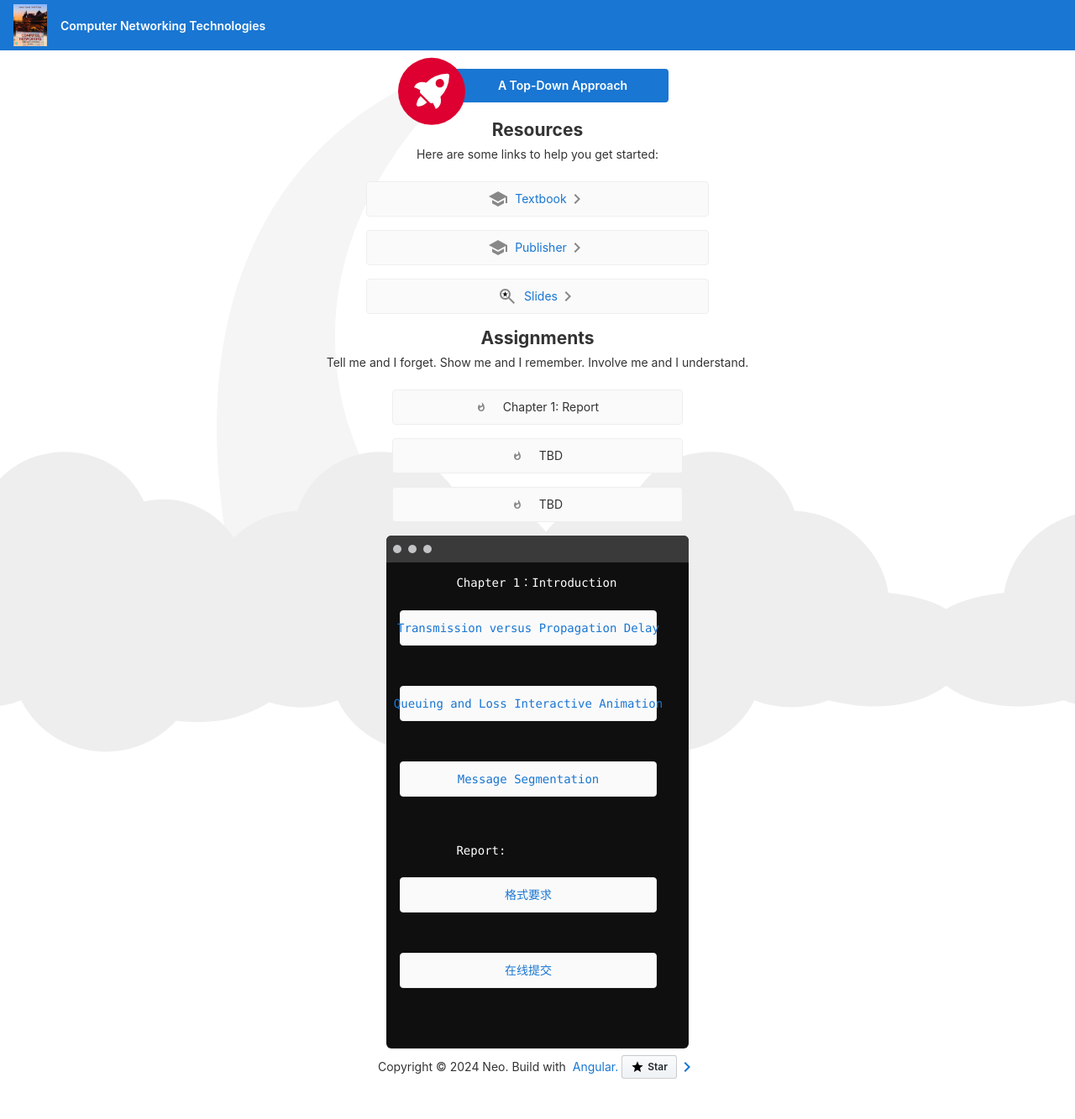
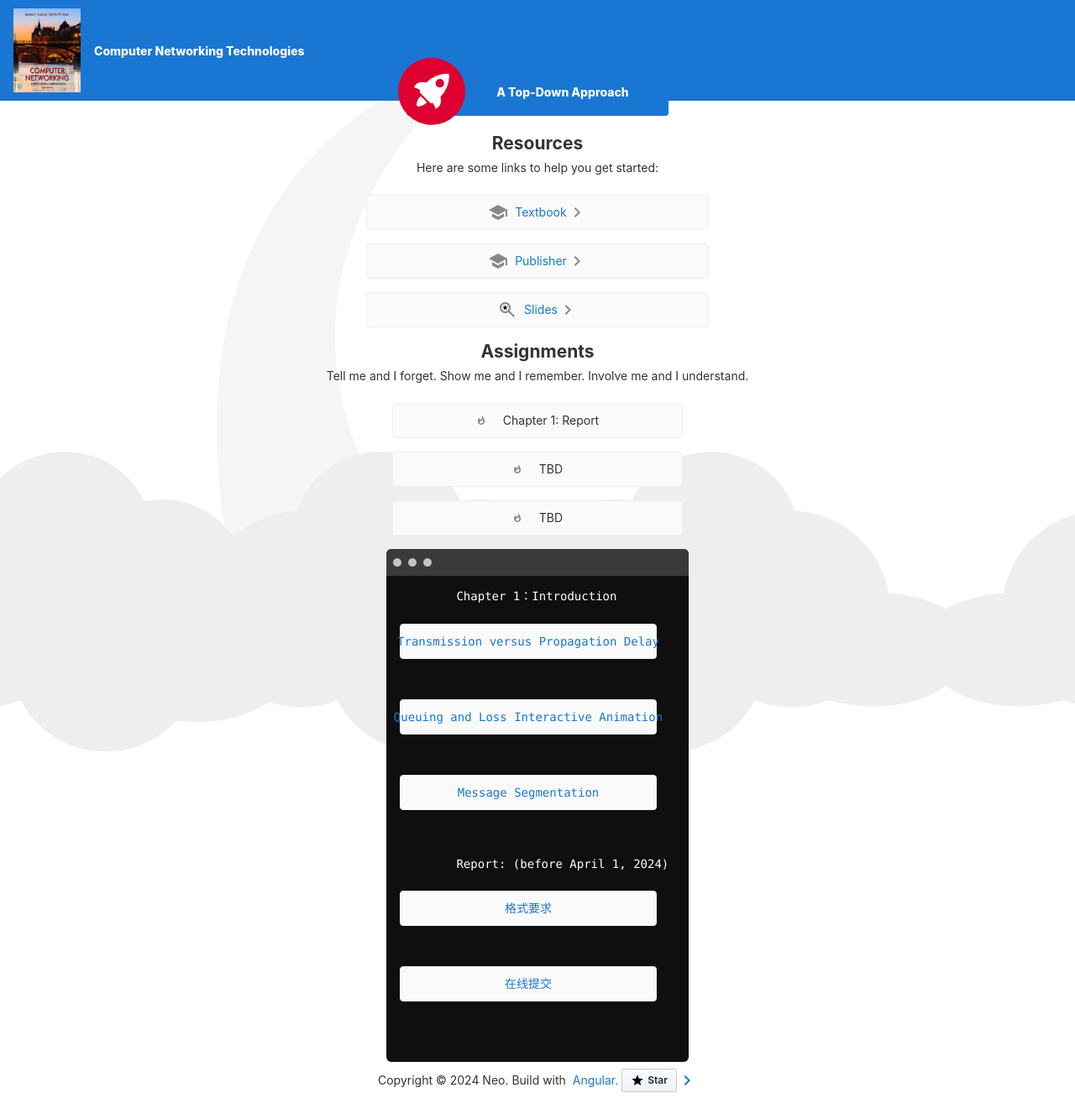
Before and after one commit to walkman617/cn-angular-app, an Angular app: page / in a window 1280 px wide. Shown: the whole page at 84% size. Built offline with nearby package versions, Linux system fonts and the light colour scheme.

Commit message:
Update app.component.html

```diff
--- a/src/app/app.component.html
+++ b/src/app/app.component.html
@@ -39,12 +39,12 @@
     top: 0;
     left: 0;
     right: 0;
-    height: 60px;
+    height: 120px;
     display: flex;
     align-items: center;
     background-color: #1976d2;
     color: white;
-    font-weight: 600;
+    font-weight: 800;
   }
 
   .toolbar img {
@@ -116,7 +116,7 @@
   }
 
   .card.card-small {
-    height: 16px;
+    height: 32px;
     width: 168px;
   }
 
@@ -136,7 +136,7 @@
   .card.highlight-card {
     background-color: #1976d2;
     color: white;
-    font-weight: 600;
+    font-weight: 800;
     border: none;
     width: auto;
     min-width: 30%;
@@ -307,7 +307,7 @@
 <!-- Toolbar -->
 <div class="toolbar" role="banner">
   <img
-    width="40"
+    width="80"
     alt="Networking"
     src="../assets/networking.png"
   />
@@ -402,7 +402,7 @@
         <a class="card" target="_blank" rel="noopener" href="https://media.pearsoncmg.com/ph/esm/ecs_kurose_compnetwork_8/cw/content/interactiveanimations/queuing-loss-applet/index.html">Queuing and Loss Interactive Animation</a>
         <a class="card" target="_blank" rel="noopener" href="https://media.pearsoncmg.com/ph/esm/ecs_kurose_compnetwork_8/cw/content/interactiveanimations/message-segmentation/index.html">Message Segmentation</a>
         <br/>
-        Report:
+        Report: (before April 1, 2024)
         <a class="card" target="_blank" rel="noopener" href="https://docs.qq.com/doc/DYlF1RVZjREhFZUlz">格式要求</a>
         <a class="card" target="_blank" rel="noopener" href="https://docs.qq.com/form/page/DYmpNbGdyRk1GRk5l">在线提交</a>
 
```
